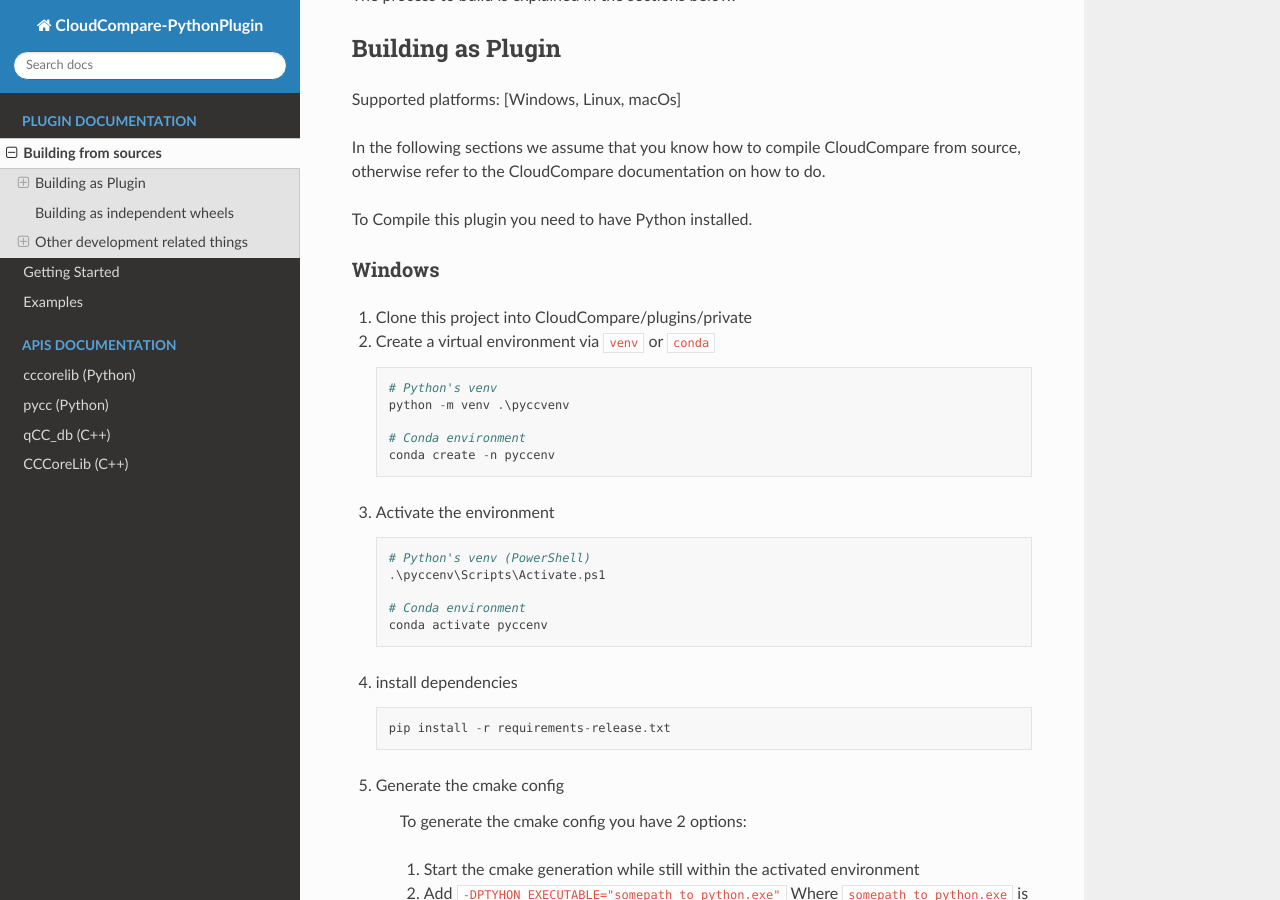
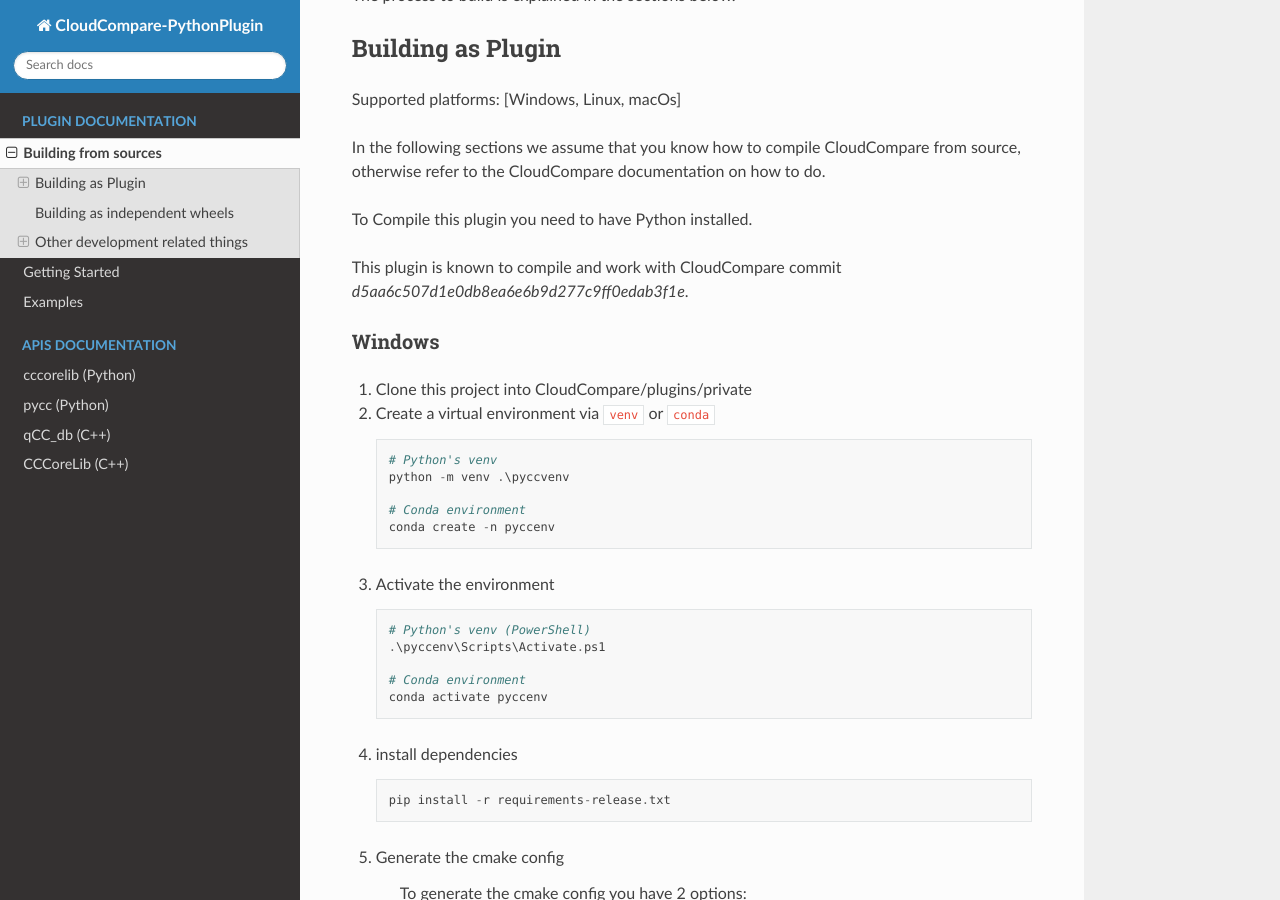
Before and after one commit to tmontaigu/CloudCompare-PythonRuntime, a Sphinx documentation site: the page built from docs/building.rst, in a window 1280 px wide and 900 px high, scrolled down 512 px. Built offline with Sphinx 7.4.7 and the Read the Docs theme 2.0.0, drawn with Linux system fonts in a browser that asks for light colours.

Commit message:
Update to CloudCompare master 13/01/2022

```diff
--- a/docs/building.rst
+++ b/docs/building.rst
@@ -30,6 +30,9 @@
 
 
 To Compile this plugin you need to have Python installed.
+
+This plugin is known to compile and work with CloudCompare
+commit `d5aa6c507d1e0db8ea6e6b9d277c9ff0edab3f1e`.
 
 
 Windows
--- a/requirements-dev.txt
+++ b/requirements-dev.txt
@@ -4,3 +4,5 @@
 sphinx-rtd-theme
 breathe
 pytest
+tqdm
+invoke
```
Also changed, not shown: Readme.md (+2 -2 lines), 5 other files.
